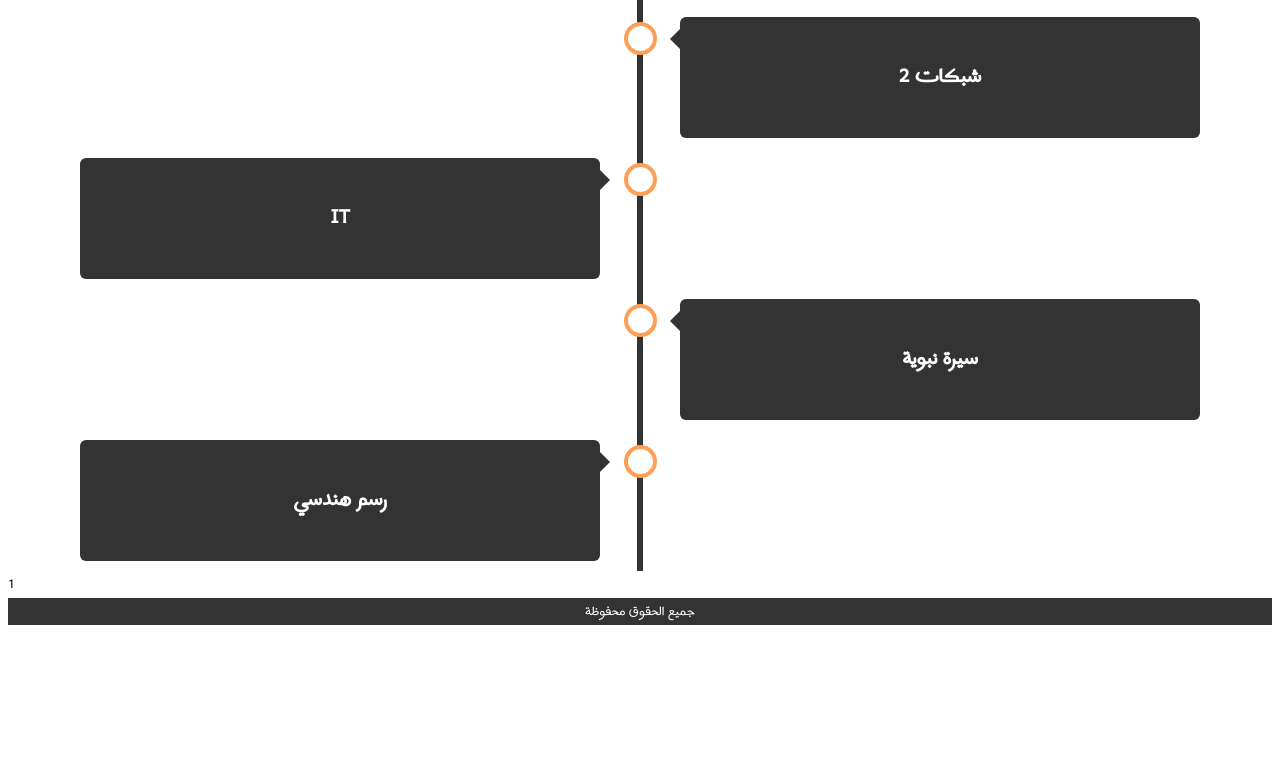
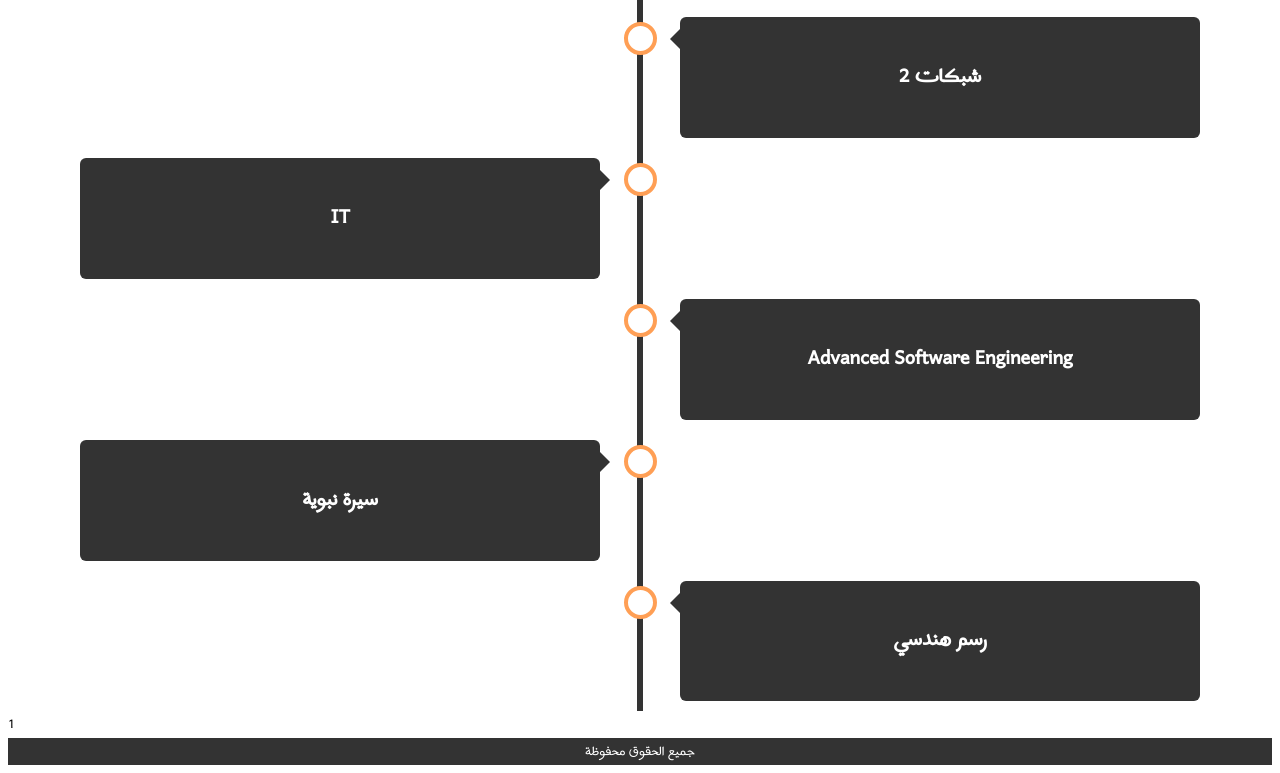
Before and after one commit to AbdullahSholi/CE-Helper, a plain HTML site: page index.html in a window 1280 px wide. Shown: the part 3774-4547 px from the top of the page. Before the commit the page ends 4407 px from the top, so only its background shows below. Drawn offline with Linux system fonts and the light colour scheme.

Commit message:
Add Advanced Software Engineering Sheet

```diff
--- a/index.html
+++ b/index.html
@@ -250,13 +250,21 @@
         </div>
 
         <div class="container timeline-right">
+          <a href="https://docs.google.com/document/d/1gsRhQqzPHDuJC5tW5bZJUnqEHIoMo0wP7qz0_KDtxu8/edit?usp=sharing" target="_blank">
+          <div class="content">
+            <h2>Advanced Software Engineering</h2>
+          </div>
+          </a>
+        </div>
+
+        <div class="container timeline-left">
           <a href="https://docs.google.com/document/d/1JYGuzrWGzBY3Uq4uA4ekHLaflc4gvWuF/edit?usp=sharing&ouid=116335146952078670870&rtpof=true&sd=true" target="_blank">
           <div class="content">
             <h2>سيرة نبوية</h2>
           </div>
           </a>
         </div>
-        <div class="container timeline-left">
+        <div class="container timeline-right">
           <a href="https://periwinkle-lobster-3db.notion.site/267fb44421074375bd54ad35c16ba01f?pvs=4" target="_blank">
           <div class="content">
             <h2>رسم هندسي</h2>
```
